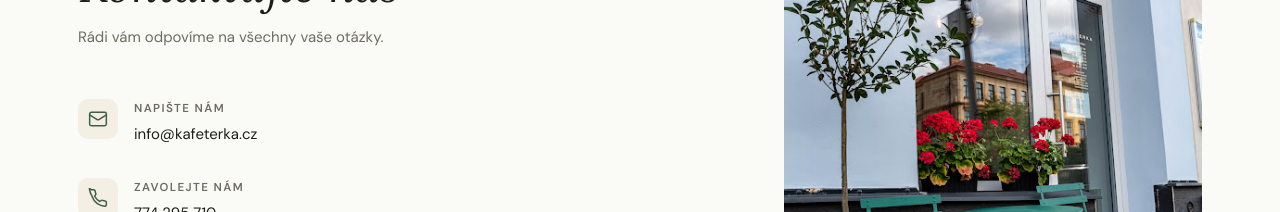
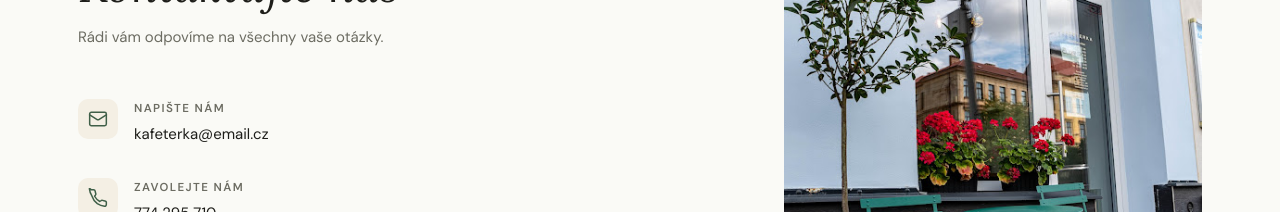
Before and after one commit to IamErnesto205/kafeterka-next-done, a Next.js app: page /kontakt in a window 1280 px wide. Shown: the part 900-1112 px from the top of the page. Built offline with nearby package versions, Linux system fonts and the light colour scheme.

Commit message:
Aktualizace emailu v sekci kontakt na kafeterka@email.cz

```diff
--- a/components/kontakt/KontaktInfo.tsx
+++ b/components/kontakt/KontaktInfo.tsx
@@ -17,7 +17,7 @@ export default function KontaktInfo() {
                 </div>
                 <div>
                   <span className="kontakt-detail-label">Napište nám</span>
-                  <a href="mailto:info@kafeterka.cz" className="kontakt-detail-value">info@kafeterka.cz</a>
+                  <a href="mailto:kafeterka@email.cz" className="kontakt-detail-value">kafeterka@email.cz</a>
                 </div>
               </div>
 
```
